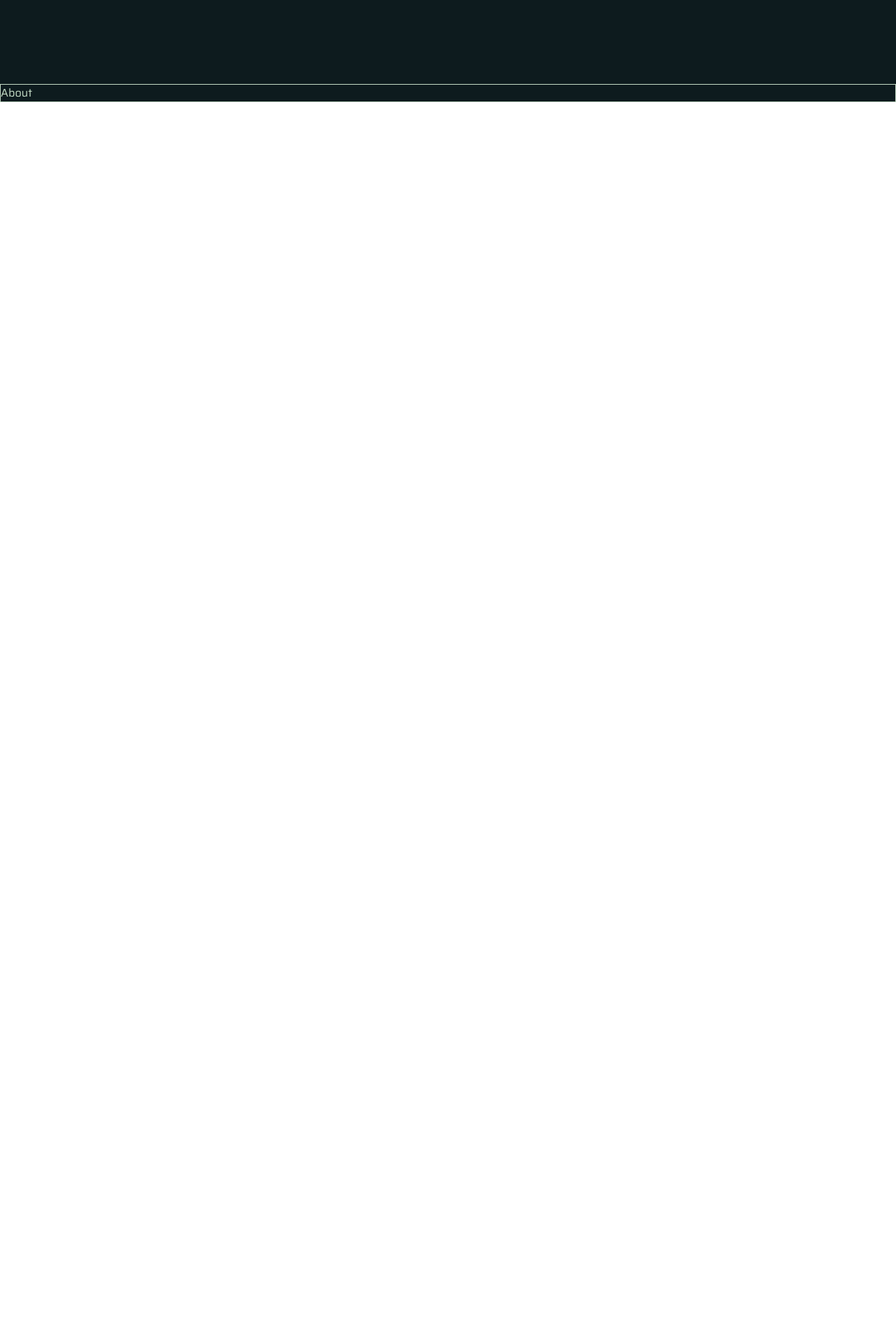
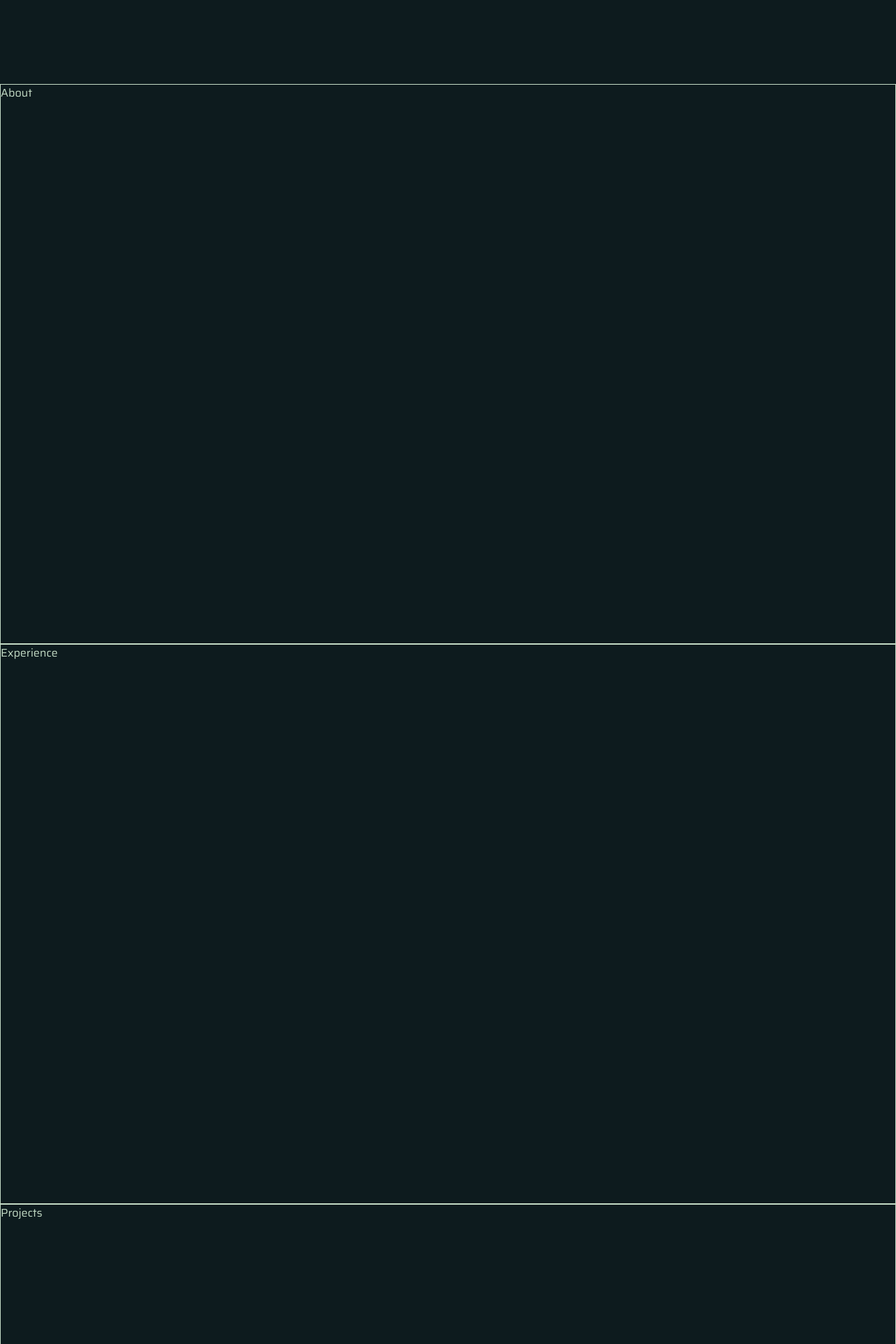
Before and after one commit to Egzavyer/portfolio, a React (Vite) app: page / in a window 1280 px wide. Shown: the part 680-2600 px from the top of the page at 70% size. Before the commit the page ends 826 px from the top, so only its background shows below. Built offline with nearby package versions, Linux system fonts and the light colour scheme.

Commit message:
feat: smooth scrolling navigation

```diff
--- a/src/App.tsx
+++ b/src/App.tsx
@@ -1,12 +1,24 @@
 import "../i18n/i18n";
 import { Hero } from "./components/Hero";
 import { About } from "./components/About";
+import { useRef } from "react";
+import { Experience } from "./components/Experience";
+import { Projects } from "./components/Projects";
 
 function App() {
+  const aboutSectionRef = useRef<HTMLDivElement | null>(null);
+  const experienceSectionRef = useRef<HTMLDivElement | null>(null);
+  const projectsSectionRef = useRef<HTMLDivElement | null>(null);
   return (
     <div className="min-h-screen bg-primary text-text font-saira">
-      <Hero />
-      <About />
+      <Hero
+        aboutSectionRef={aboutSectionRef}
+        experienceSectionRef={experienceSectionRef}
+        projectsSectionRef={projectsSectionRef}
+      />
+      <About aboutSectionRef={aboutSectionRef} />
+      <Experience experienceSectionRef={experienceSectionRef} />
+      <Projects projectsSectionRef={projectsSectionRef} />
     </div>
   );
 }
--- a/src/components/About.tsx
+++ b/src/components/About.tsx
@@ -1,7 +1,13 @@
-export function About() {
+import type { RefObject } from "react";
+
+type AboutProps = {
+  aboutSectionRef: RefObject<HTMLDivElement | null>;
+};
+
+export function About({ aboutSectionRef }: AboutProps) {
   return (
-    <div>
-      <div className="flex border">About</div>
+    <div id="about" ref={aboutSectionRef} className="min-h-screen border">
+      <div className="flex ">About</div>
     </div>
   );
 }
--- /dev/null
+++ b/src/components/Experience.tsx
@@ -0,0 +1,17 @@
+import type { RefObject } from "react";
+
+type ExperienceProps = {
+  experienceSectionRef: RefObject<HTMLDivElement | null>;
+};
+
+export function Experience({ experienceSectionRef }: ExperienceProps) {
+  return (
+    <div
+      id="experience"
+      ref={experienceSectionRef}
+      className="min-h-screen border"
+    >
+      <div className="flex ">Experience</div>
+    </div>
+  );
+}
--- a/src/components/Hero.tsx
+++ b/src/components/Hero.tsx
@@ -1,11 +1,27 @@
 import { useTranslation } from "react-i18next";
 import { Navbar } from "./Navbar";
+import type { RefObject } from "react";
 
-export function Hero() {
+type HeroProps = {
+  aboutSectionRef: RefObject<HTMLDivElement | null>;
+  experienceSectionRef: RefObject<HTMLDivElement | null>;
+  projectsSectionRef: RefObject<HTMLDivElement | null>;
+};
+
+export function Hero({
+  aboutSectionRef,
+  experienceSectionRef,
+  projectsSectionRef,
+}: HeroProps) {
+  // TODO: add some background images like trees or some kind of scenery, forest for dark mode and mountain for light mode
   const { t } = useTranslation();
   return (
     <div className="flex flex-col w-full min-h-screen">
-      <Navbar />
+      <Navbar
+        aboutSectionRef={aboutSectionRef}
+        experienceSectionRef={experienceSectionRef}
+        projectsSectionRef={projectsSectionRef}
+      />
       <div className="flex flex-1 flex-col items-center justify-center gap-8">
         <div className="text-7xl">{t("hero.welcome")}</div>
         <div className="text-4xl">{t("hero.subtitle")}</div>
--- a/src/components/Navbar.tsx
+++ b/src/components/Navbar.tsx
@@ -1,9 +1,19 @@
 import { useTranslation } from "react-i18next";
 import { IconSun, IconMoon } from "@tabler/icons-react";
-import { useState } from "react";
+import { useState, type RefObject } from "react";
 import i18n from "../../i18n/i18n";
 
-export function Navbar() {
+type NavbarProps = {
+  aboutSectionRef: RefObject<HTMLDivElement | null>;
+  experienceSectionRef: RefObject<HTMLDivElement | null>;
+  projectsSectionRef: RefObject<HTMLDivElement | null>;
+};
+
+export function Navbar({
+  aboutSectionRef,
+  experienceSectionRef,
+  projectsSectionRef,
+}: NavbarProps) {
   const { t } = useTranslation();
   const [theme, setTheme] = useState<"light" | "dark">("dark");
   const [language, setLanguage] = useState<"EN" | "FR">("EN");
@@ -31,13 +41,22 @@ export function Navbar() {
 
   return (
     <div className="flex justify-center items-center fixed w-full z-10 top-4">
-      <div className=" flex justify-between items-center border border-text rounded-2xl p-4 w-11/12">
+      <div className=" flex justify-between items-center border border-text rounded-2xl p-4 w-11/12 bg-primary">
         <div className="text-xl">Xavier Lermusieaux</div>
         <div className="flex text-xl items-center">
           <ul className="flex flex-row gap-24">
-            <NavbarLink label={t("navbar.about")} />
-            <NavbarLink label={t("navbar.experience")} />
-            <NavbarLink label={t("navbar.projects")} />
+            <NavbarLink
+              label={t("navbar.about")}
+              sectionRef={aboutSectionRef}
+            />
+            <NavbarLink
+              label={t("navbar.experience")}
+              sectionRef={experienceSectionRef}
+            />
+            <NavbarLink
+              label={t("navbar.projects")}
+              sectionRef={projectsSectionRef}
+            />
           </ul>
         </div>
         <div className="flex text-xl items-center">
@@ -70,10 +89,27 @@ export function Navbar() {
 
 type NavbarLinkProps = {
   label: string;
+  sectionRef: RefObject<HTMLDivElement | null>;
 };
 
-function NavbarLink({ label }: NavbarLinkProps) {
-  return <li className="hover:text-accent hover:cursor-pointer">{label}</li>;
+function NavbarLink({ label, sectionRef }: NavbarLinkProps) {
+  const scrollToSection = (sectionRef: RefObject<HTMLDivElement | null>) => {
+    sectionRef.current?.scrollIntoView({
+      behavior: "smooth",
+    });
+  };
+
+  return (
+    <li>
+      <button
+        className="hover:cursor-pointer hover:text-accent"
+        type="button"
+        onPointerDown={() => scrollToSection(sectionRef)}
+      >
+        {label}
+      </button>
+    </li>
+  );
 }
 
 type NavbarButtonProps = {
--- /dev/null
+++ b/src/components/Projects.tsx
@@ -0,0 +1,13 @@
+import type { RefObject } from "react";
+
+type ProjectsProps = {
+  projectsSectionRef: RefObject<HTMLDivElement | null>;
+};
+
+export function Projects({ projectsSectionRef }: ProjectsProps) {
+  return (
+    <div id="projects" ref={projectsSectionRef} className="min-h-screen border">
+      <div className="flex ">Projects</div>
+    </div>
+  );
+}
```
